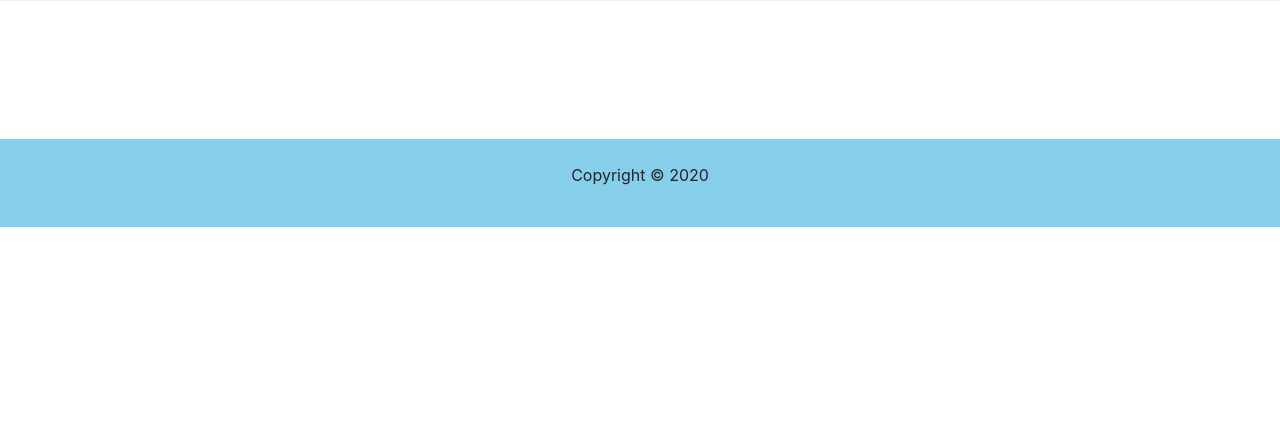
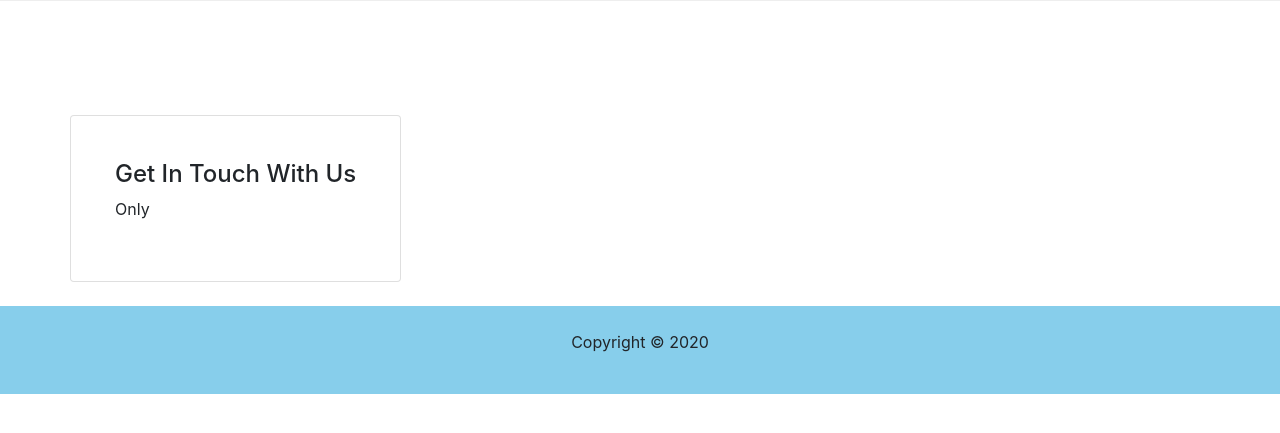
Before and after one commit to MaryDiolas1006/Traveler, a website: page contact.html in a window 1280 px wide. Shown: the part 255-688 px from the top of the page. Drawn offline with nearby package versions, Linux system fonts and the light colour scheme; some packages are replaced by stand-ins of ours; a script that the page names is missing.

Commit message:
3d commit

```diff
--- a/assets/scss/style.scss
+++ b/assets/scss/style.scss
@@ -115,5 +115,5 @@ body {
 footer {
  background-color: skyblue;
  display: flex;
- display-wrap:wrap;
+
 }
--- a/contact.html
+++ b/contact.html
@@ -74,10 +74,17 @@
     <section id="contact" class="py-4">
       <div class="container">
         <div class="row">
-
-        </div>
-      </div>
-    </section>
+          <div class="colmd-4">
+            <div class="card p-4">
+              <div class="card-body">
+                <h4>Get In Touch With Us</h4>
+                <p>Only </p>
+              </div>
+            </div>
+       </div>
+   </div>
+    </div>
+ </section>
 
 
 
```
Also changed, not shown: about.html (+6 -0 lines), assets/scss/style.css, 1 other file.
